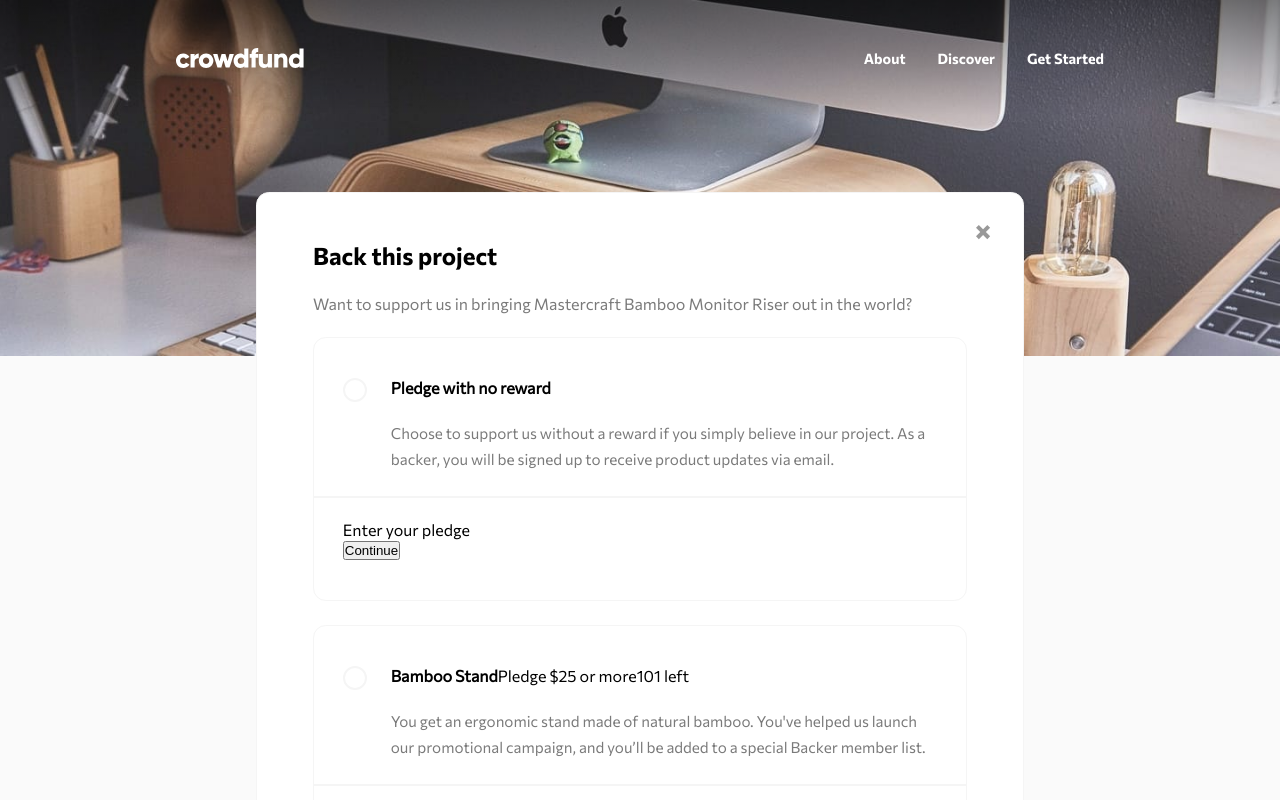
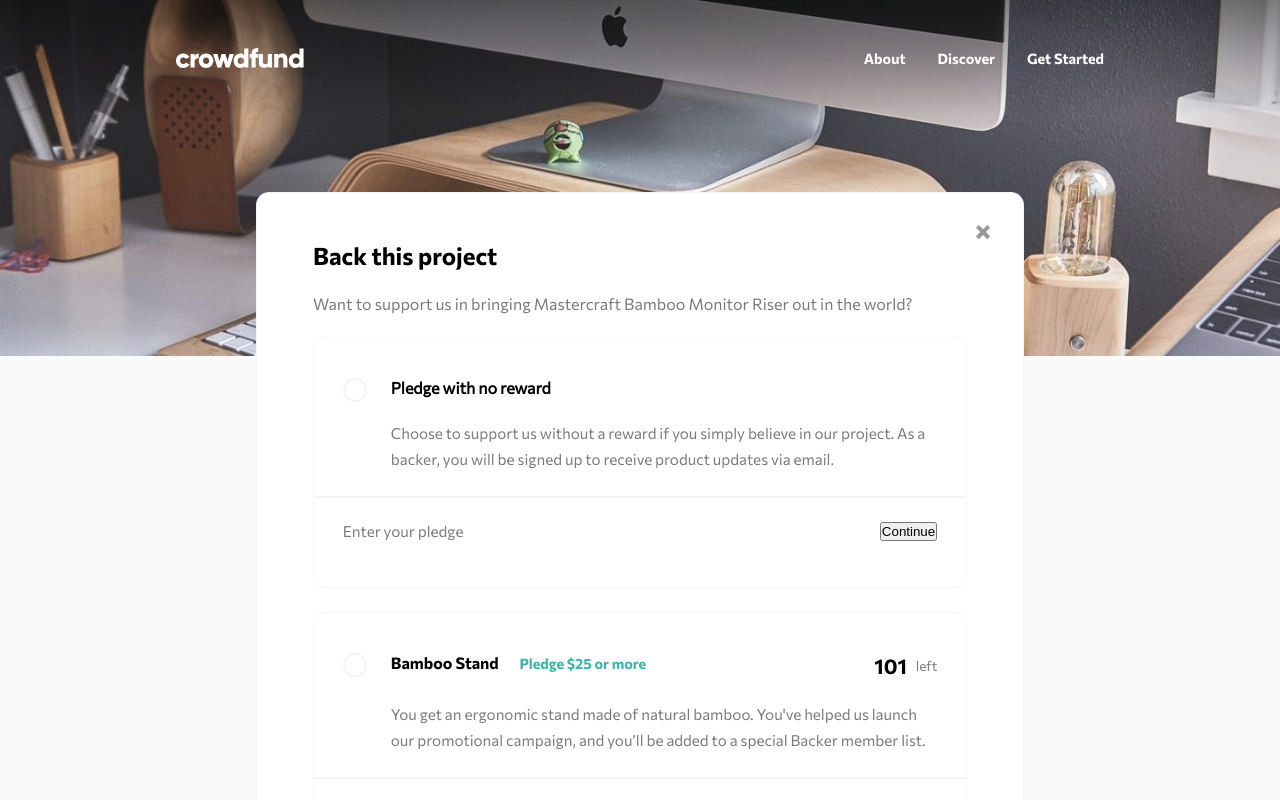
Before and after one commit to 0-BSCode/crowdfunding-product-page, a React (Create React App) app: page / in a window 1280 px wide. Shown: the top 800 px of the page. Built offline with nearby package versions, Linux system fonts and the light colour scheme.

Commit message:
Continued working on popup box

```diff
--- a/src/assets/components/Popup/Support.js
+++ b/src/assets/components/Popup/Support.js
@@ -29,22 +29,26 @@ const Support = () => {
                     <p className="payment__par">
                         Enter your pledge
                     </p>
+                    <form className="payment__form">
                         <input type="text" className="payment__input"/>
-                    <button className="payment__submit">
+                        <button type="submit" className="payment__submit">
                             Continue
                         </button>
+                    </form>
                 </div>
             </label>
             <label className="option">
                 <input type="radio" name="radio" />
                 <span className="option__radio"></span>
                 <div className="option__header option__header--pledge">
+                    <div className="option__header-container">
                         <h4 className="option__heading">
                             Bamboo Stand
                         </h4>
                         <p className="option__pledge">
                             Pledge $25 or more
                         </p>
+                    </div>
                     <p className="option__left">
                         101 <span>left</span>
                     </p>
@@ -58,22 +62,26 @@ const Support = () => {
                     <p className="payment__par">
                         Enter your pledge
                     </p>
+                    <form className="payment__form">
                         <input type="text" className="payment__input"/>
-                    <button className="payment__submit">
+                        <button type="submit" className="payment__submit">
                             Continue
                         </button>
+                    </form>
                 </div>
             </label>
             <label className="option">
                 <input type="radio" name="radio" />
                 <span className="option__radio"></span>
                 <div className="option__header option__header--pledge">
+                    <div className="option__header-container">
                         <h4 className="option__heading">
                             Black Edition Stand
                         </h4>
                         <p className="option__pledge">
                             Pledge $75 or more
                         </p>
+                    </div>
                     <p className="option__left">
                         64 <span>left</span>
                     </p>
@@ -87,22 +95,26 @@ const Support = () => {
                     <p className="payment__par">
                         Enter your pledge
                     </p>
+                    <form className="payment__form">
                         <input type="text" className="payment__input"/>
-                    <button className="payment__submit">
+                        <button type="submit" className="payment__submit">
                             Continue
                         </button>
+                    </form>
                 </div>
             </label>
             <label className="option option--out">
-                <input type="radio" name="radio" />
+                <input type="radio" name="radio"/>
                 <span className="option__radio"></span>
                 <div className="option__header option__header--pledge">
+                    <div className="option__header-container">
                         <h4 className="option__heading">
                             Mahogany Special Stand
                         </h4>
                         <p className="option__pledge">
                             Pledge $200 or more
                         </p>
+                    </div>
                     <p className="option__left">
                         0 <span>left</span>
                     </p>
@@ -116,10 +128,12 @@ const Support = () => {
                     <p className="payment__par">
                         Enter your pledge
                     </p>
+                    <form className="payment__form">
                         <input type="text" className="payment__input"/>
-                    <button className="payment__submit">
+                        <button type="submit" className="payment__submit">
                             Continue
                         </button>
+                    </form>
                 </div>
             </label>
         </div>
--- a/src/assets/styles/styles.css
+++ b/src/assets/styles/styles.css
@@ -431,8 +431,8 @@
   border-radius: 50%;
   display: none;
 }
-.option input:hover ~ .option__radio {
-  background-color: rgba(0, 0, 0, 0.1);
+.option input:hover ~ .option__header--none, .option input:hover ~ .option__header--pledge > .option__header-container > .option__heading {
+  color: #3cb4ac;
 }
 .option input:checked ~ .option__radio {
   background-color: white;
@@ -460,7 +460,32 @@
   font-size: 1rem;
 }
 .option__header--pledge {
-  display: inline-flex;
+  display: flex;
+  justify-content: space-between;
+}
+.option__heading, .option__pledge {
+  display: inline-block;
+  font-family: CommissionerB;
+}
+.option__heading {
+  font-size: 1rem;
+}
+.option__pledge {
+  padding-left: 1.3rem;
+  font-size: 0.9rem;
+  color: #3cb4ac;
+}
+.option__left {
+  font-family: CommissionerB;
+  font-size: 1.3rem;
+}
+.option__left span {
+  font-family: CommissionerR;
+  color: #7a7a7a;
+  font-size: 0.85rem;
+  padding-left: 0.3rem;
+  position: relative;
+  bottom: 0.2rem;
 }
 .option__description {
   margin-top: 1.5rem;
@@ -480,6 +505,13 @@
 /* PAYMENT SECTION OF POPUP */
 .payment {
   margin-top: 3rem;
+  display: flex;
+  justify-content: space-between;
+  align-items: center;
+}
+.payment__par {
+  color: #7a7a7a;
+  font-size: 0.95rem;
 }
 
 .attribution {
--- a/src/assets/styles/styles.scss
+++ b/src/assets/styles/styles.scss
@@ -454,8 +454,9 @@
         }
     }
 
-    & input:hover ~ &__radio {
-        background-color: rgba(0,0,0,0.1);
+    & input:hover ~ &__header--none,
+    & input:hover ~ &__header--pledge > &__header-container > &__heading {
+        color: colors.$moderate-cyan;
     }
 
     & input:checked ~ &__radio {
@@ -491,8 +492,39 @@
         font-size: 1rem;
 
         &--pledge {
-            display: inline-flex;
+            display: flex;
+            justify-content: space-between;
         }
+    }
+
+    &__heading,
+    &__pledge {
+        display: inline-block;
+        font-family: CommissionerB;
+    }
+
+    &__heading {
+        font-size: 1rem;
+    }
+
+    &__pledge {
+        padding-left: 1.3rem;
+        font-size: 0.9rem;
+        color: colors.$moderate-cyan;
+    }
+
+    &__left {
+        font-family: CommissionerB;
+        font-size: 1.3rem;
+    }
+
+    &__left span {
+        font-family: CommissionerR;
+        color: colors.$dark-gray;
+        font-size: 0.85rem;
+        padding-left: 0.3rem;
+        position: relative;
+        bottom: 0.2rem;
     }
 
     &__description {
@@ -515,6 +547,14 @@
 /* PAYMENT SECTION OF POPUP */
 .payment {
     margin-top: 3rem;
+    display: flex;
+    justify-content: space-between;
+    align-items: center;
+
+    &__par {
+        color: colors.$dark-gray;
+        font-size: 0.95rem;
+    }
 }
 .attribution {
     font-size: 11px;
```
Also changed, not shown: 1 other file (tests, documents, lock files or other folders). Lines whose indentation alone changed are shown as unchanged.
